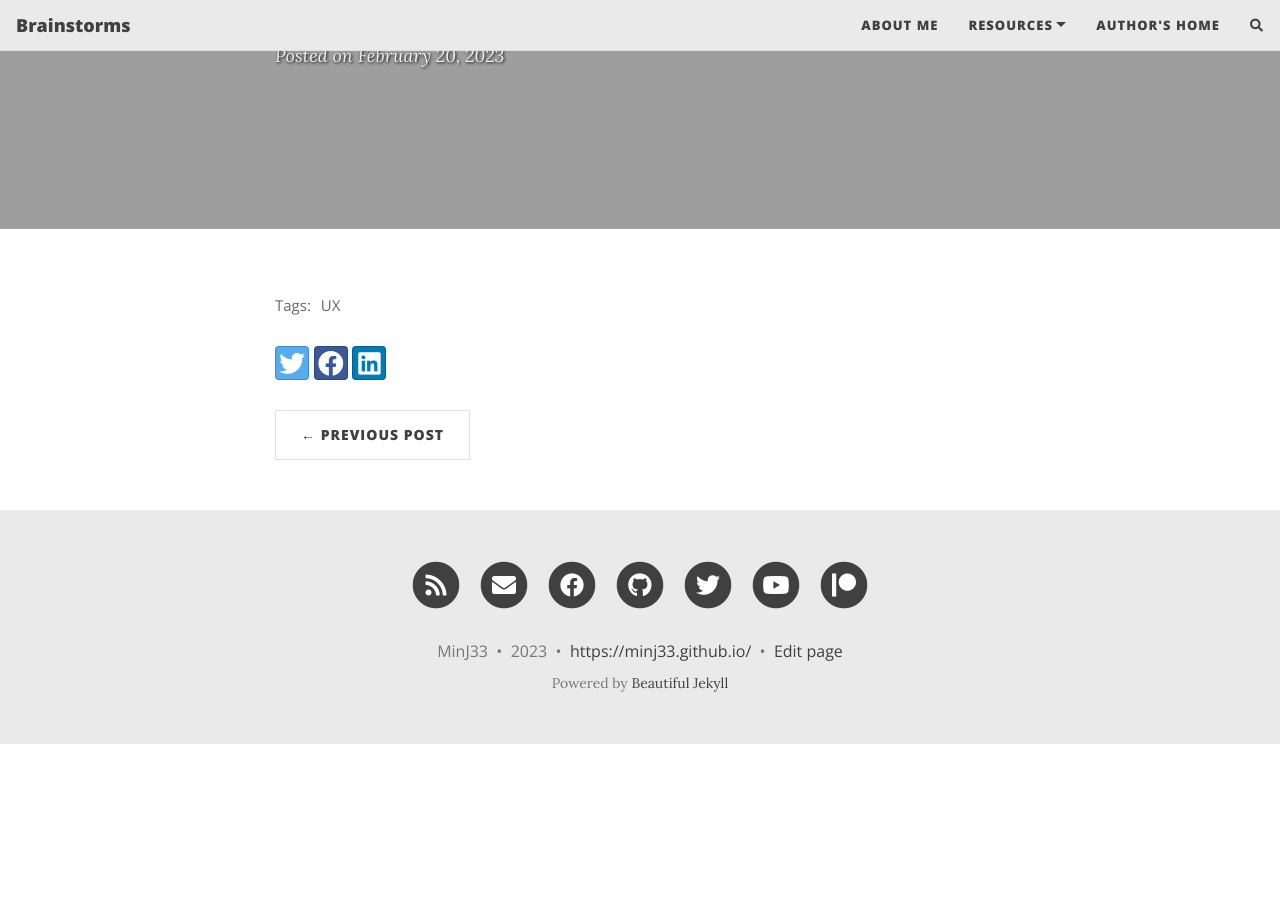
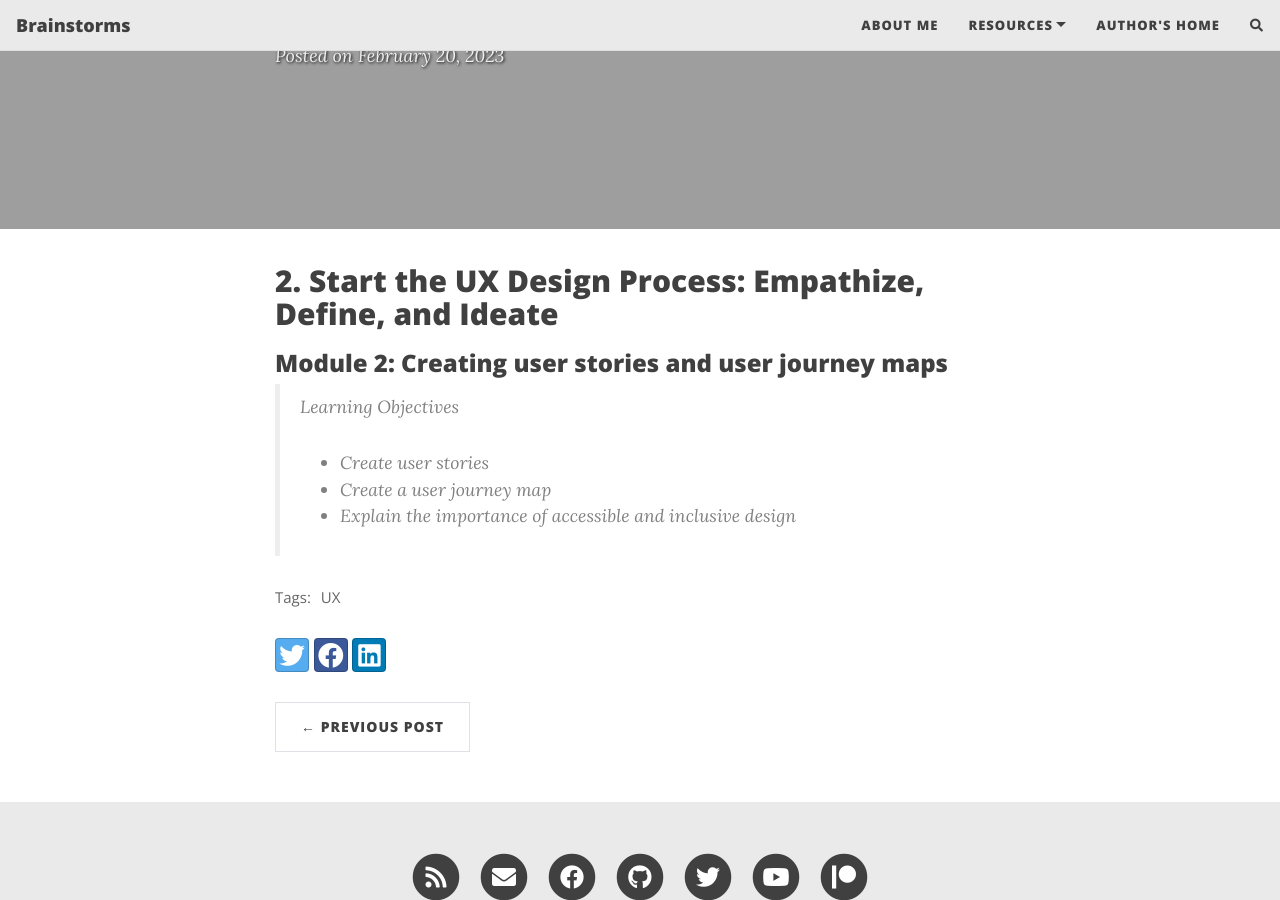
Before and after one commit to MinJ33/MinJ33.github.io, a Jekyll site: the page built from _posts/2023-02-20-UX-Module2-2.md, in a window 1280 px wide and 900 px high, scrolled down 424 px. Built offline with Jekyll 4.4.1, drawn with Linux system fonts in a browser that asks for light colours; nearby versions of some CDN libraries; comment, search, counter and statistics services are not loaded; before the commit the page ends 1168 px from its top, so only the background shows below that.

Commit message:
Learning Objectives Module2-2

```diff
--- a/_posts/2023-02-20-UX-Module2-2.md
+++ b/_posts/2023-02-20-UX-Module2-2.md
@@ -7,3 +7,11 @@ thumbnail-img: /assets/img/module2-2_thumb.jpg
 share-img: /assets/img/module2-2_path.jpg
 tags: [UX]
 ---
+
+## 2. Start the UX Design Process: Empathize, Define, and Ideate
+### Module 2: Creating user stories and user journey maps
+
+> Learning Objectives
+- Create user stories
+- Create a user journey map
+- Explain the importance of accessible and inclusive design
```
